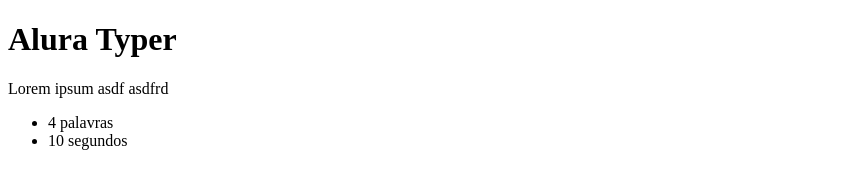
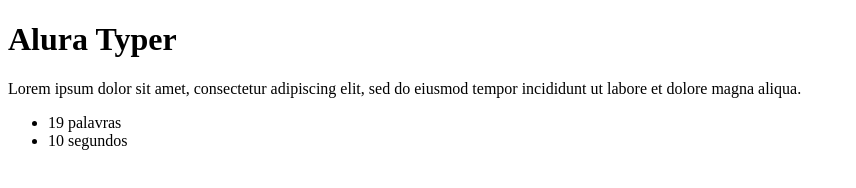
Before and after one commit to evertonpaiva/cursoJQuery, a plain HTML site: page public/principal.html in a window 1280 px wide. Shown: the whole page, without its empty margins (0-856 px from the left). Drawn offline with Linux system fonts and the light colour scheme.

Commit message:
Corrigindo frase de teste

```diff
--- a/public/principal.html
+++ b/public/principal.html
@@ -7,7 +7,8 @@
 <body>
     <!-- Seja bem vindo ao curso de jQuery :) -->
     <h1>Alura Typer</h1>
-    <p class="frase">Lorem ipsum asdf asdfrd</p>
+    <p class="frase">Lorem ipsum dolor sit amet, consectetur adipiscing elit, sed do eiusmod tempor incididunt ut labore et dolore magna aliqua.</p>
+
 
     <ul class="informacoes">
         <li><span id="tamanho-frase">2</span> palavras</li>
```
